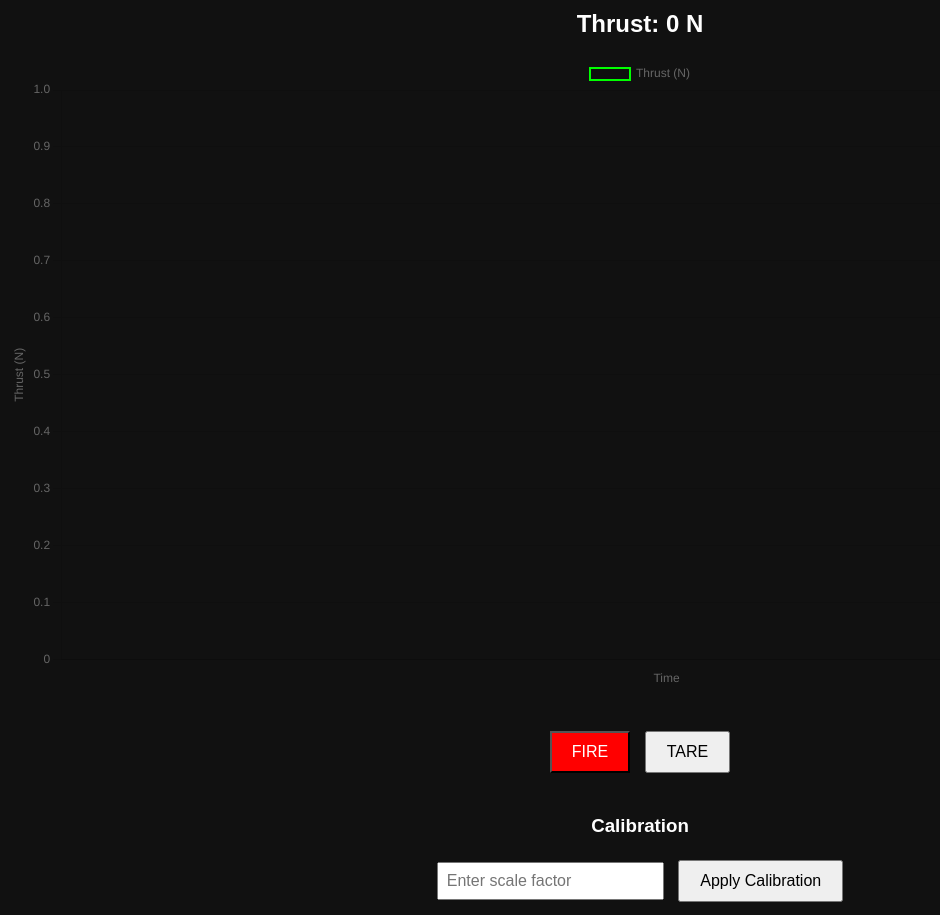
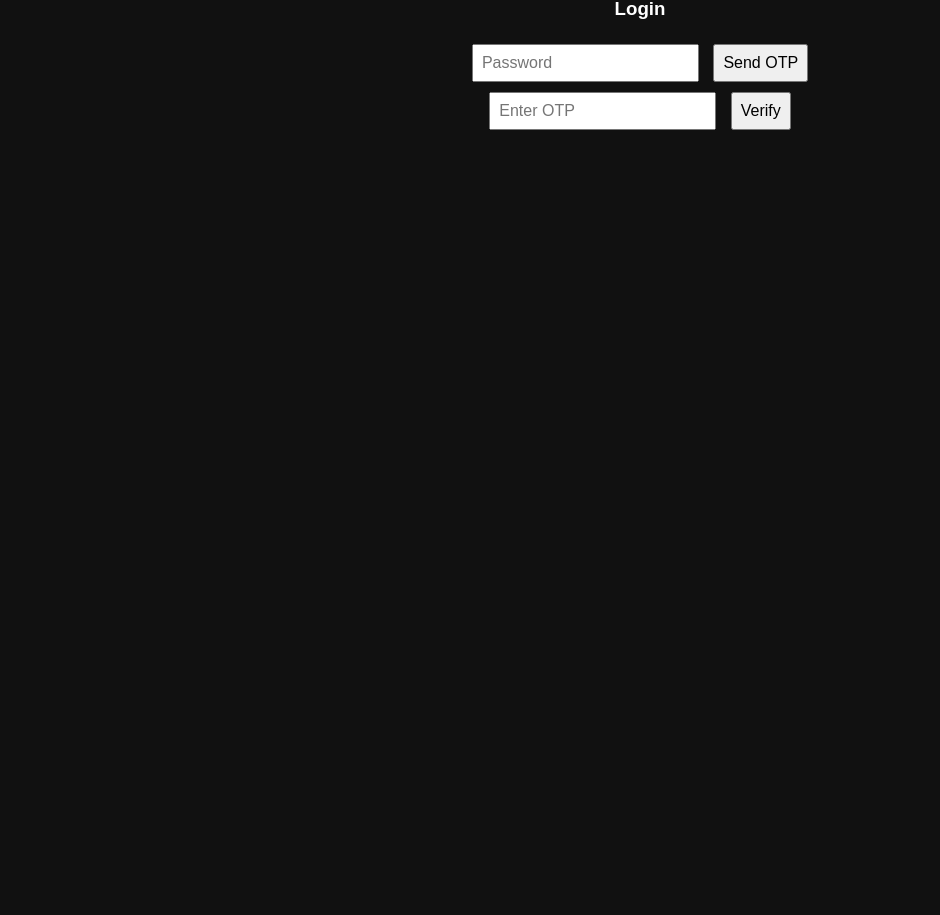
Before and after one commit to vahin21/thrust-test-rig, a website: page public/index.html in a window 1280 px wide. Shown: the part 70-985 px from the top of the page, without its empty margins (0-940 px from the left). After the commit the page ends 800 px from the top, so only its background shows below. Drawn offline with nearby package versions, Linux system fonts and the light colour scheme; no server answers.

Commit message:
Update index.html
added weight input

```diff
--- a/public/index.html
+++ b/public/index.html
@@ -1,120 +1,241 @@
 <!DOCTYPE html>
 <html>
 <head>
-  <title>Static Thrust Test Rig</title>
+  <title>Static Thrust Test Rig Dashboard</title>
+
   <script src="https://cdn.jsdelivr.net/npm/chart.js"></script>
+
   <style>
-    body {
+    body{
       font-family: Arial;
-      text-align: center;
-      background: #111;
-      color: white;
+      text-align:center;
+      background:#111;
+      color:white;
     }
-    button {
-      padding: 10px 20px;
-      margin: 5px;
-      font-size: 16px;
+
+    input, button{
+      padding:8px;
+      margin:5px;
+      font-size:16px;
     }
-    input {
-      padding: 8px;
-      font-size: 16px;
-      margin: 5px;
+
+    button{
+      cursor:pointer;
     }
-    #fireBtn {
-      background: red;
-      color: white;
+
+    #dashboardSection{
+      display:none;
+    }
+
+    #fireBtn{
+      background:red;
+      color:white;
+      font-weight:bold;
+    }
+
+    canvas{
+      background:white;
+      border-radius:6px;
     }
   </style>
 </head>
+
 <body>
 
-<h1>Static Thrust Test Rig Dashboard</h1>
+<h2>Static Thrust Test Rig</h2>
 
-<h2 id="thrust">Thrust: 0 N</h2>
+<!-- LOGIN -->
+<div id="loginSection">
 
+<h3>Login</h3>
+
+<input type="password" id="password" placeholder="Password">
+<button onclick="login()">Send OTP</button>
+
+<br>
+
+<input type="number" id="otp" placeholder="Enter OTP">
+<button onclick="verify()">Verify</button>
+
+</div>
+
+<!-- DASHBOARD -->
+<div id="dashboardSection">
+
+<h3>Live Thrust</h3>
+<p id="thrust">0</p>
+
+<h3>Thrust vs Time</h3>
 <canvas id="chart" width="800" height="400"></canvas>
 
-<br><br>
+<br>
 
-<button id="fireBtn" onclick="fire()">FIRE</button>
+<button id="fireBtn" onclick="fire()">FIRE MOTOR</button>
 <button onclick="tare()">TARE</button>
 
-<br><br>
+<hr>
 
 <h3>Calibration</h3>
-<input type="number" id="calFactor" placeholder="Enter scale factor">
-<button onclick="calibrate()">Apply Calibration</button>
+
+<p>Place a known weight on the load cell</p>
+
+<input type="number" id="knownWeight" placeholder="Enter known weight (g)">
+<button onclick="calibrate()">Calibrate</button>
+
+<p>Calibration Factor: <span id="calValue">-</span></p>
+
+</div>
+
 
 <script>
-let ctx = document.getElementById('chart').getContext('2d');
 
-let chart = new Chart(ctx, {
-  type: 'line',
-  data: {
-    labels: [],
-    datasets: [{
-      label: 'Thrust (N)',
-      data: [],
-      borderColor: 'lime',
-      borderWidth: 2,
-      fill: false,
-      tension: 0.1
+let verified = false;
+
+/* ---------- GRAPH SETUP ---------- */
+
+const ctx = document.getElementById("chart").getContext("2d");
+
+const chart = new Chart(ctx,{
+  type:"line",
+  data:{
+    labels:[],
+    datasets:[{
+      label:"Thrust",
+      data:[],
+      borderWidth:2,
+      tension:0.3
     }]
   },
-  options: {
-    animation: false,
-    scales: {
-      x: { title: { display: true, text: 'Time' } },
-      y: { title: { display: true, text: 'Thrust (N)' } }
+  options:{
+    animation:false,
+    scales:{
+      x:{
+        title:{
+          display:true,
+          text:"Time"
+        }
+      },
+      y:{
+        title:{
+          display:true,
+          text:"Thrust"
+        }
+      }
     }
   }
 });
 
-let startTime = Date.now();
+/* ---------- LOGIN ---------- */
 
-async function fetchData(){
-  const res = await fetch('/api/data');
-  const data = await res.json();
+async function login(){
 
-  const thrust = parseFloat(data.thrust);
+  await fetch("/api/login",{
+    method:"POST",
+    headers:{ "Content-Type":"application/json"},
+    body:JSON.stringify({
+      password:document.getElementById("password").value
+    })
+  });
 
-  document.getElementById("thrust").innerText =
-    "Thrust: " + thrust.toFixed(2) + " N";
+}
 
-  let time = ((Date.now() - startTime) / 1000).toFixed(1);
+/* ---------- VERIFY OTP ---------- */
+
+async function verify(){
+
+  const res = await fetch("/api/verify",{
+    method:"POST",
+    headers:{ "Content-Type":"application/json"},
+    body:JSON.stringify({
+      otp:document.getElementById("otp").value
+    })
+  });
+
+  if(res.ok){
+
+    verified=true;
+
+    document.getElementById("loginSection").style.display="none";
+    document.getElementById("dashboardSection").style.display="block";
+
+  }
+
+}
+
+/* ---------- CALIBRATION ---------- */
+
+async function calibrate(){
+
+  if(!verified){
+    alert("Login required");
+    return;
+  }
+
+  const weight = document.getElementById("knownWeight").value;
+
+  await fetch("/api/calibrate",{
+    method:"POST",
+    headers:{ "Content-Type":"application/json"},
+    body:JSON.stringify({ weight })
+  });
+
+}
+
+/* ---------- TARE ---------- */
+
+async function tare(){
+
+  if(!verified){
+    alert("Login required");
+    return;
+  }
+
+  await fetch("/api/tare");
+
+}
+
+/* ---------- FIRE ---------- */
+
+async function fire(){
+
+  if(!verified){
+    alert("Login required");
+    return;
+  }
+
+  await fetch("/api/fire");
+
+}
+
+/* ---------- DATA LOOP ---------- */
+
+setInterval(async()=>{
+
+  const res = await fetch("/api/data");
+  const json = await res.json();
+
+  document.getElementById("thrust").innerText = json.thrust;
+
+  document.getElementById("calValue").innerText = json.calibration;
+
+  if(verified && json.thrust !== undefined){
+    document.getElementById("fireBtn").disabled=false;
+  }
+
+  const time = new Date().toLocaleTimeString();
 
   chart.data.labels.push(time);
-  chart.data.datasets[0].data.push(thrust);
+  chart.data.datasets[0].data.push(json.thrust);
 
-  if(chart.data.labels.length > 100){
+  if(chart.data.labels.length>50){
     chart.data.labels.shift();
     chart.data.datasets[0].data.shift();
   }
 
   chart.update();
-}
 
-setInterval(fetchData, 500);
+},1000);
 
-async function fire(){
-  await fetch('/api/fire', { method:'POST' });
-}
-
-async function tare(){
-  await fetch('/api/tare', { method:'POST' });
-}
-
-async function calibrate(){
-  const factor = document.getElementById("calFactor").value;
-
-  await fetch('/api/calibrate', {
-    method:'POST',
-    headers:{'Content-Type':'application/json'},
-    body: JSON.stringify({ factor })
-  });
-
-  alert("Calibration factor sent to ESP");
-}
 </script>
 
 </body>
```
